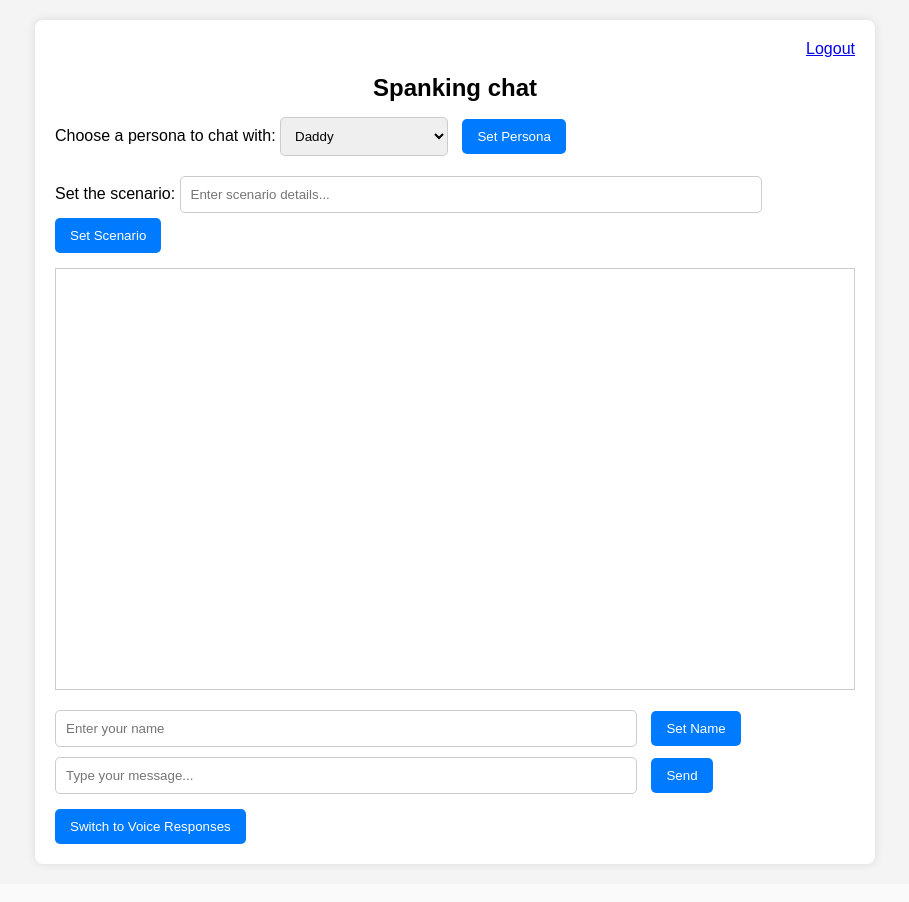
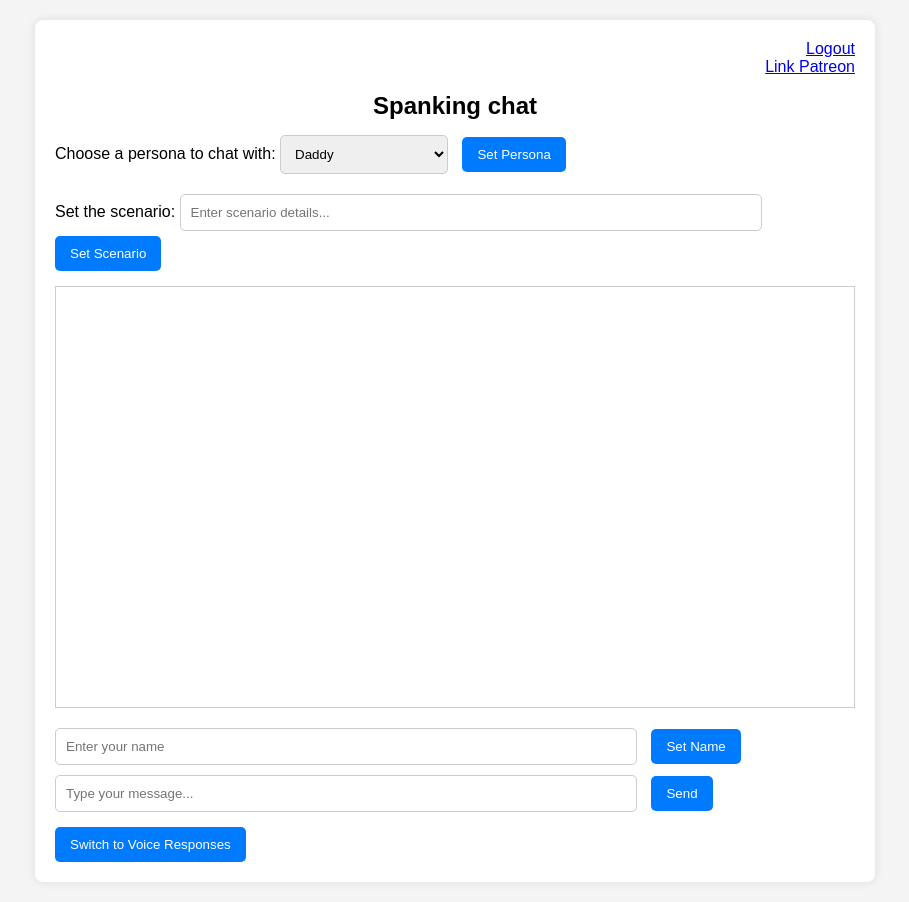
Before and after one commit to fleetingforest/spanko_chats, a Flask app: page / in a window 1280 px wide. Shown: the whole page, without its empty margins (185-1094 px from the left). Before the commit the page ends 867 px from the top, so only its background shows below. Run offline with Flask 3, Linux system fonts and the light colour scheme; the visitor is signed in with stand-in values (Sample User, id 1); data that the repository does not hold is empty.

Commit message:
Added link to Patreon link, store Patreon link status

```diff
--- a/app.py
+++ b/app.py
@@ -212,6 +212,11 @@ def get_user_patreon_status(email):
     doc = user_ref.get()
     return doc.to_dict().get('patreon_status', 'inactive') if doc.exists else 'inactive'
 
+def get_user_patreon_linked(email):
+    user_ref = db.collection('users').document(email)
+    doc = user_ref.get()
+    return doc.to_dict().get('patreon_linked', False) if doc.exists else False
+
 # Patreon OAuth routes
 @app.route("/patreon/login")
 def patreon_login():
@@ -283,7 +288,8 @@ def patreon_callback():
     user_ref.update({
         'patreon_id': patreon_id,
         'patreon_access_token': token_data['access_token'],
-        'patreon_status': patreon_status
+        'patreon_status': patreon_status,
+        'patreon_linked': True  # Set patreon_linked to True
     })
 
     return redirect(url_for("index"))
@@ -326,7 +332,13 @@ def index():
     scenario = ""
     voice_chat_enabled = False
     print("Conversation reset on page load with persona:", current_persona)
-    return render_template("chat.html", messages=conversation[1:], personas=list(PERSONAS.keys()), current_persona=current_persona)
+
+    patreon_linked = False
+    if 'user_email' in session:
+        user_email = session['user_email']
+        patreon_linked = get_user_patreon_linked(user_email)
+
+    return render_template("chat.html", messages=conversation[1:], personas=list(PERSONAS.keys()), current_persona=current_persona, patreon_linked=patreon_linked)
 
 @app.route("/login", methods=["GET", "POST"])
 def login():
--- a/templates/chat.html
+++ b/templates/chat.html
@@ -12,6 +12,10 @@
         <div style="text-align: right;">
             {% if session.user_email %}
                 <a href="{{ url_for('logout') }}">Logout</a>
+                <br>
+                {% if not patreon_linked %}
+                    <a href="{{ url_for('patreon_login') }}">Link Patreon</a>
+                {% endif %}
             {% else %}
                 <a href="{{ url_for('login') }}">Login/Register</a>
             {% endif %}
```
